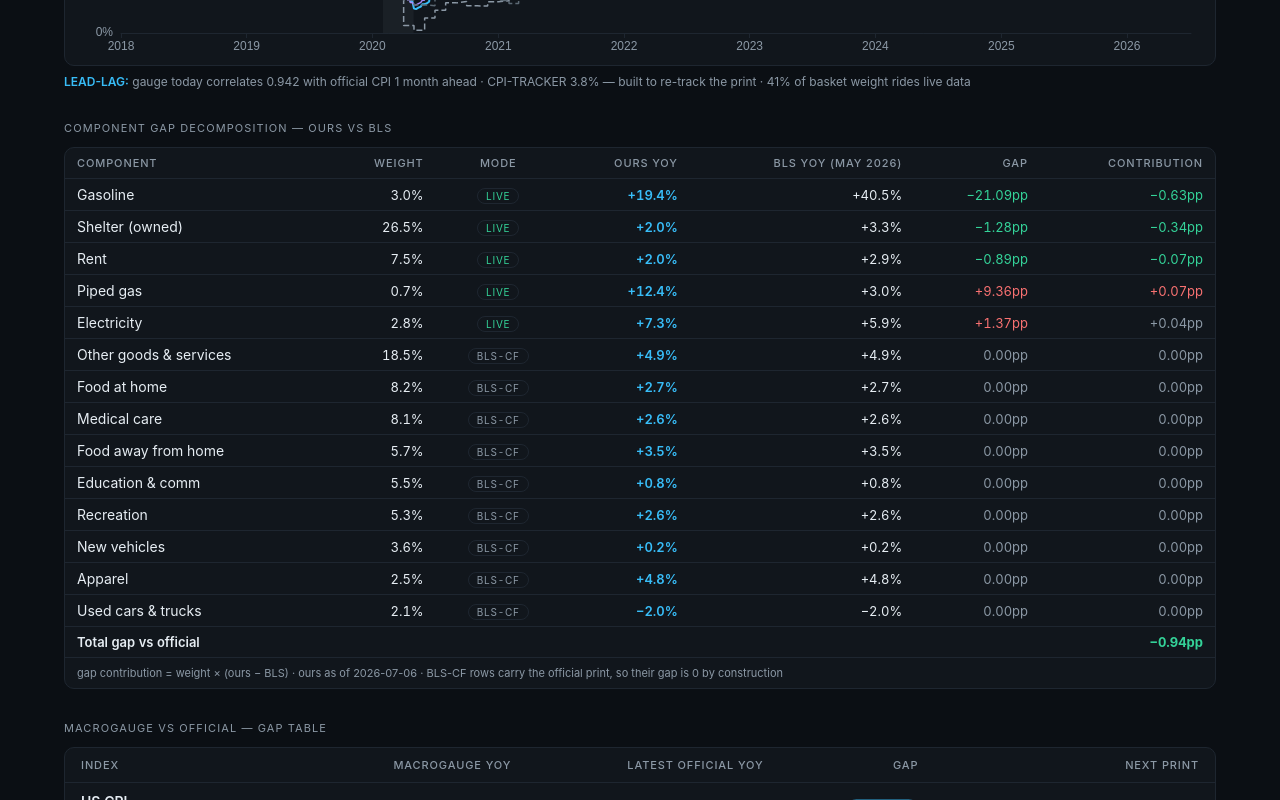
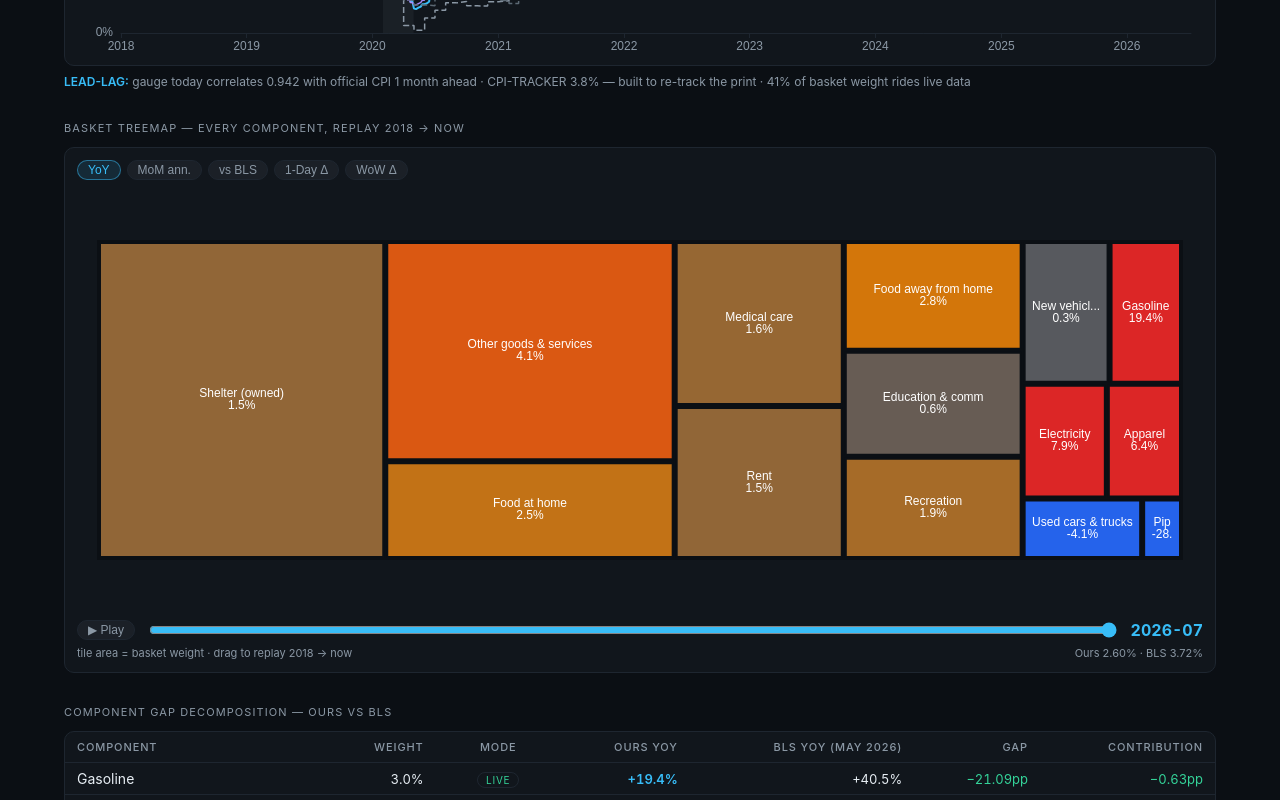
Before and after one commit to ewyluda/macrogauge, a Next.js app in the folder site/: page / in a window 1280 px wide. Shown: the part 720-1520 px from the top of the page. Built offline with nearby package versions, Linux system fonts and the light colour scheme.

Commit message:
feat: basket treemap — five modes + play/scrub replay over replay.json

```diff
--- a/site/src/app/page.tsx
+++ b/site/src/app/page.tsx
@@ -10,6 +10,7 @@ import { DeltaChip } from "@/components/DeltaChip";
 import { StatusPill } from "@/components/StatusPill";
 import { Section } from "@/components/Section";
 import { HeroChart } from "@/components/HeroChart";
+import { Treemap } from "@/components/Treemap";
 import { GapTable } from "@/components/GapTable";
 import { GapDecomposition } from "@/components/GapDecomposition";
 import { fmtMonth, fmtPct, fmtSigned, fmtMoney, yoyColor } from "@/lib/format";
@@ -171,6 +172,10 @@ export default function Home() {
         </div>
       </Section>
 
+      <Section title="Basket treemap — every component, replay 2018 → now">
+        <Treemap />
+      </Section>
+
       <Section title="Component gap decomposition — ours vs BLS">
         <GapDecomposition
           rows={gaptable.rows}
--- /dev/null
+++ b/site/src/components/Treemap.tsx
@@ -0,0 +1,270 @@
+"use client";
+import { useEffect, useMemo, useRef, useState } from "react";
+import { EChart } from "./EChart";
+import { C } from "@/lib/chartTheme";
+
+type Replay = {
+  rebase: string;
+  dates: string[];
+  components: {
+    code: string;
+    label: string;
+    weight: number;
+    mode: string;
+    index: number[];
+    bls_index: number[];
+  }[];
+};
+
+const MODES = [
+  { key: "yoy", label: "YoY", domain: [-2, 6] },
+  { key: "mom_ann", label: "MoM ann.", domain: [-2, 6] },
+  { key: "vs_bls", label: "vs BLS", domain: [-3, 3] },
+  { key: "d1", label: "1-Day Δ", domain: [-0.5, 0.5] },
+  { key: "wow", label: "WoW Δ", domain: [-1, 1] },
+] as const;
+type ModeKey = (typeof MODES)[number]["key"];
+
+// blue → slate → amber → red, nowflation's -2%→6% ramp normalized to t∈[0,1]
+const STOPS: [number, [number, number, number]][] = [
+  [0.0, [37, 99, 235]],   // blue
+  [0.25, [71, 85, 105]],  // slate ≈ 0
+  [0.62, [217, 119, 6]],  // amber
+  [1.0, [220, 38, 38]],   // red
+];
+
+function ramp(t: number): string {
+  const x = Math.max(0, Math.min(1, t));
+  for (let i = 1; i < STOPS.length; i++) {
+    if (x <= STOPS[i][0]) {
+      const [t0, c0] = STOPS[i - 1];
+      const [t1, c1] = STOPS[i];
+      const f = (x - t0) / (t1 - t0);
+      const c = c0.map((v, j) => Math.round(v + (c1[j] - v) * f));
+      return `rgb(${c[0]},${c[1]},${c[2]})`;
+    }
+  }
+  return `rgb(220,38,38)`;
+}
+
+const pct = (a: number, b: number) => (a / b - 1) * 100;
+
+/** mode value for component c at daily position i (arrays are a contiguous
+ *  daily grid, so offsets are positions, not date math) */
+function modeValue(
+  c: Replay["components"][number],
+  i: number,
+  mode: ModeKey
+): number | null {
+  const ix = c.index;
+  switch (mode) {
+    case "yoy":
+      return i >= 365 ? pct(ix[i], ix[i - 365]) : null;
+    case "mom_ann":
+      return i >= 30 ? (Math.pow(ix[i] / ix[i - 30], 12) - 1) * 100 : null;
+    case "vs_bls": {
+      if (i < 365) return null;
+      return pct(ix[i], ix[i - 365]) - pct(c.bls_index[i], c.bls_index[i - 365]);
+    }
+    case "d1":
+      return i >= 1 ? pct(ix[i], ix[i - 1]) : null;
+    case "wow":
+      return i >= 7 ? pct(ix[i], ix[i - 7]) : null;
+  }
+}
+
+export function Treemap() {
+  const [data, setData] = useState<Replay | null>(null);
+  const [mode, setMode] = useState<ModeKey>("yoy");
+  const [pos, setPos] = useState(-1); // month index; -1 = latest (set on load)
+  const [playing, setPlaying] = useState(false);
+  const timer = useRef<ReturnType<typeof setInterval> | null>(null);
+
+  useEffect(() => {
+    fetch("/data/replay.json")
+      .then((r) => r.json())
+      .then((d: Replay) => setData(d))
+      .catch(() => setData(null));
+  }, []);
+
+  // last daily position of each month — the scrubber steps months
+  const monthEnds = useMemo(() => {
+    if (!data) return [] as { month: string; i: number }[];
+    const out: { month: string; i: number }[] = [];
+    data.dates.forEach((d, i) => {
+      const m = d.slice(0, 7);
+      if (out.length && out[out.length - 1].month === m) out[out.length - 1].i = i;
+      else out.push({ month: m, i });
+    });
+    return out;
+  }, [data]);
+
+  const at = pos === -1 ? monthEnds.length - 1 : pos;
+
+  useEffect(() => {
+    if (!playing) {
+      if (timer.current) clearInterval(timer.current);
+      return;
+    }
+    timer.current = setInterval(() => {
+      setPos((p) => {
+        const cur = p === -1 ? 0 : p;
+        if (cur >= monthEnds.length - 1) {
+          setPlaying(false);
+          return monthEnds.length - 1;
+        }
+        return cur + 1;
+      });
+    }, 250);
+    return () => {
+      if (timer.current) clearInterval(timer.current);
+    };
+  }, [playing, monthEnds.length]);
+
+  // The ECharts option is rebuilt every frame during playback — that's the
+  // point — but it must NOT rebuild on unrelated re-renders (EChart calls
+  // setOption whenever the option identity changes). Guard the body against
+  // data/monthEnds not being ready yet so this hook can run unconditionally
+  // (before the loading early-return below), keyed only on what actually
+  // changes the rendered treemap: data, mode, at.
+  const option = useMemo(() => {
+    const domain = MODES.find((m) => m.key === mode)!.domain;
+    const frame = monthEnds.length ? monthEnds[at] : null;
+    const values =
+      data && frame
+        ? data.components.map((c) => ({ c, v: modeValue(c, frame.i, mode) }))
+        : [];
+    return {
+      tooltip: {
+        backgroundColor: C.card,
+        borderColor: C.border,
+        textStyle: { color: C.text, fontSize: 12 },
+      },
+      series: [
+        {
+          type: "treemap",
+          roam: false,
+          nodeClick: false as const,
+          breadcrumb: { show: false },
+          itemStyle: { borderColor: C.bg, borderWidth: 2, gapWidth: 2 },
+          label: {
+            color: "#fff",
+            fontSize: 12,
+            formatter: (p: { name: string }) => p.name,
+          },
+          data: values.map(({ c, v }) => ({
+            name: `${c.label}\n${v === null ? "—" : `${v.toFixed(1)}%`}`,
+            value: c.weight,
+            itemStyle: {
+              color:
+                v === null
+                  ? "#2a3542"
+                  : ramp((v - domain[0]) / (domain[1] - domain[0])),
+            },
+          })),
+        },
+      ],
+    };
+    // monthEnds is derived solely from `data` (memoized on [data]), so it
+    // changes in lockstep and doesn't need its own dependency entry here.
+    // eslint-disable-next-line react-hooks/exhaustive-deps
+  }, [data, mode, at]);
+
+  if (!data || !monthEnds.length) {
+    return (
+      <div style={{ color: "var(--muted)", fontSize: 13, padding: 24 }}>
+        loading basket replay…
+      </div>
+    );
+  }
+
+  const frame = monthEnds[at];
+  const values = data.components.map((c) => ({
+    c,
+    v: modeValue(c, frame.i, mode),
+  }));
+  const oursHeadline = values.every((x) => x.v !== null && mode === "yoy")
+    ? values.reduce((s, x) => s + x.c.weight * (x.v as number), 0)
+    : null;
+  const blsHeadline =
+    mode === "yoy" && frame.i >= 365
+      ? data.components.reduce(
+          (s, c) => s + c.weight * pct(c.bls_index[frame.i], c.bls_index[frame.i - 365]),
+          0
+        )
+      : null;
+
+  const chip = (active: boolean): React.CSSProperties => ({
+    border: `1px solid ${active ? "rgba(56,189,248,0.5)" : "var(--border)"}`,
+    background: active ? "rgba(56,189,248,0.12)" : "var(--chip-bg)",
+    color: active ? "var(--accent-sky)" : "var(--muted)",
+    borderRadius: 999,
+    padding: "2px 10px",
+    fontSize: 12,
+    cursor: "pointer",
+  });
+
+  return (
+    <div
+      style={{
+        background: "var(--card)",
+        border: "1px solid var(--border)",
+        borderRadius: 10,
+        padding: 12,
+      }}
+    >
+      <div style={{ display: "flex", gap: 6, flexWrap: "wrap", marginBottom: 10 }}>
+        {MODES.map((m) => (
+          <button
+            key={m.key}
+            style={chip(mode === m.key)}
+            onClick={() => setMode(m.key)}
+          >
+            {m.label}
+          </button>
+        ))}
+      </div>
+      <EChart option={option} height={420} />
+      <div style={{ display: "flex", gap: 12, alignItems: "center", marginTop: 10 }}>
+        <button style={chip(playing)} onClick={() => setPlaying(!playing)}>
+          {playing ? "❚❚ Pause" : "▶ Play"}
+        </button>
+        <input
+          type="range"
+          min={0}
+          max={monthEnds.length - 1}
+          value={at}
+          onChange={(e) => {
+            setPlaying(false);
+            setPos(Number(e.target.value));
+          }}
+          style={{ flex: 1, accentColor: "#38BDF8" }}
+        />
+        <span
+          style={{
+            color: "var(--accent-sky)",
+            fontWeight: 700,
+            fontVariantNumeric: "tabular-nums",
+          }}
+        >
+          {frame.month}
+        </span>
+      </div>
+      <div
+        style={{
+          display: "flex",
+          justifyContent: "space-between",
+          fontSize: 11,
+          color: "var(--muted)",
+          marginTop: 6,
+        }}
+      >
+        <span>tile area = basket weight · drag to replay 2018 → now</span>
+        <span>
+          Ours {oursHeadline === null ? "—" : `${oursHeadline.toFixed(2)}%`} · BLS{" "}
+          {blsHeadline === null ? "—" : `${blsHeadline.toFixed(2)}%`}
+        </span>
+      </div>
+    </div>
+  );
+}
```
